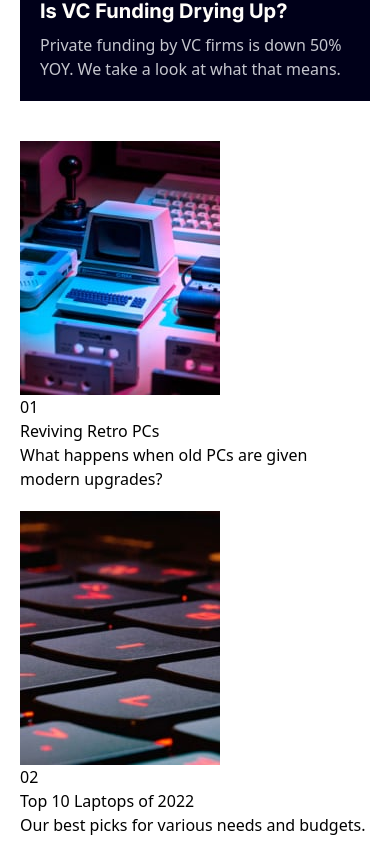
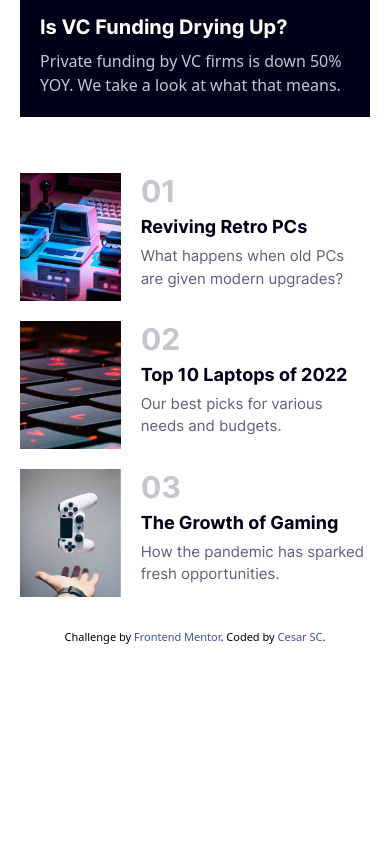
Before and after one commit to Rhiino1/fm-news-homepage, a React (Vite) app: page / in a window 390 px wide. Shown: the part 1083-1938 px from the top of the page. After the commit the page ends 1728 px from the top, so only its background shows below. Built offline with nearby package versions, Linux system fonts and the light colour scheme.

Commit message:
Added third section on mobile

```diff
--- a/src/App.tsx
+++ b/src/App.tsx
@@ -12,7 +12,7 @@ function App() {
     <>
       <div className="flex flex-col h-screen w-auto gap-8 bg-[#FFFDFA] px-5 py-10">
         <Navbar></Navbar>
-        <main className="flex flex-col items-center gap-10 lg:hidden">
+        <main className="flex flex-col items-center gap-14 lg:hidden">
           <section className="flex flex-col items-center lg:hidden">
             <article className="flex flex-col gap-5 item-center">
               <img src={mainImgMobile} alt="web-3-image" />
@@ -63,23 +63,53 @@ function App() {
             </article>
           </section>
           <section className="flex flex-col gap-5 item-center">
-            <article>
-              <img src={firstImg} alt="Retro PCs" />
-              <h1>01</h1>
-              <h2>Reviving Retro PCs</h2>
-              <p>What happens when old PCs are given modern upgrades?</p>
+            <article className="grid grid-cols-12 grid-rows-1">
+              <img
+                src={firstImg}
+                alt="Retro PCs"
+                className="col-span-4 col-start-1 row-span-1 row-start-1 pr-4"
+              />
+              <div className="flex flex-col col-start-5 row-start-1 row-end-2 gap-1 pl-1 col-span-full">
+                <h1 className="font-inter text-3xl font-bold text-[#C5C6CE]">
+                  01
+                </h1>
+                <h2 className="font-inter text-lg font-bold text-[#000019]">
+                  Reviving Retro PCs
+                </h2>
+                <p className="font-inter text-[15px] font-base text-[#5D5F79]">
+                  What happens when old PCs are given modern upgrades?
+                </p>
+              </div>
             </article>
-            <article>
-              <img src={secondImg} alt="Retro PCs" />
-              <h1>02</h1>
-              <h2>Top 10 Laptops of 2022</h2>
-              <p>Our best picks for various needs and budgets.</p>
+            <article className="grid grid-cols-12 grid-rows-1">
+              <img
+                src={secondImg}
+                alt="Retro PCs"
+                className="col-span-4 col-start-1 row-span-1 row-start-1 pr-4"
+              />
+              <div className="flex flex-col col-start-5 row-start-1 row-end-2 gap-1 pl-1 col-span-full">
+                <h1 className="font-inter text-3xl font-bold text-[#C5C6CE]">
+                  02
+                </h1>
+                <h2 className="font-inter text-lg font-bold text-[#000019]">
+                  Top 10 Laptops of 2022
+                </h2>
+                <p className="font-inter text-[15px] font-base text-[#5D5F79]">
+                  Our best picks for various needs and budgets.
+                </p>
+              </div>
             </article>
-            <article>
-              <img src={thirdImg} alt="Retro PCs" />
-              <h1>03</h1>
-              <h2>The Growth of Gaming</h2>
-              <p>How the pandemic has sparked fresh opportunities.</p>
+            <article className="grid grid-cols-12 grid-rows-1">
+              <img
+                src={thirdImg}
+                alt="Retro PCs"
+                className="col-span-4 col-start-1 row-span-1 row-start-1 pr-4"
+              />
+              <div className="flex flex-col col-start-5 row-start-1 row-end-2 gap-1 pl-1 col-span-full">
+                <h1 className="font-inter text-3xl font-bold text-[#C5C6CE]">03</h1>
+                <h2 className="font-inter text-lg font-bold text-[#000019]">The Growth of Gaming</h2>
+                <p className="font-inter text-[15px] font-base text-[#5D5F79]">How the pandemic has sparked fresh opportunities.</p>
+              </div>
             </article>
           </section>
         </main>
```
